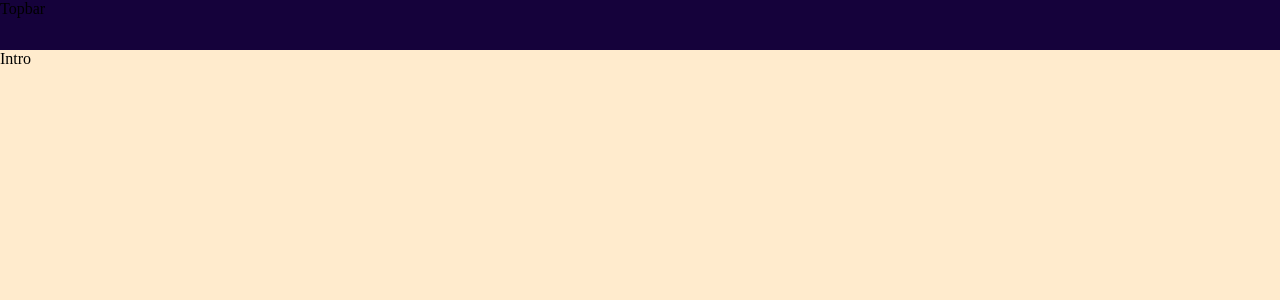
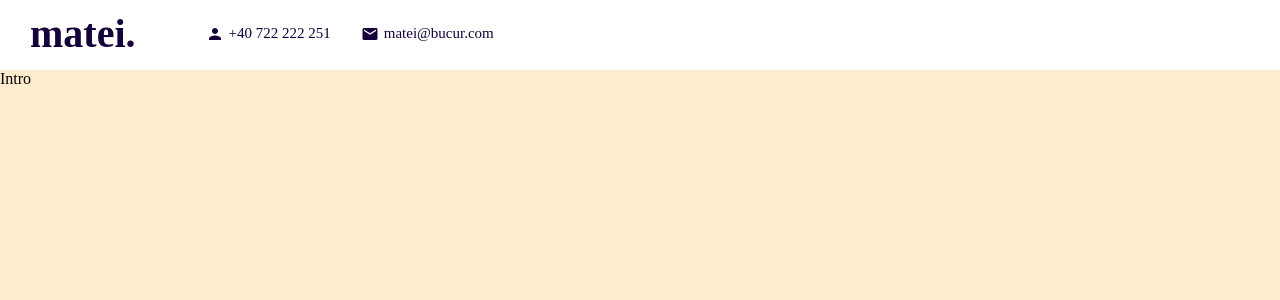
Before and after one commit to mateib47/mateib47.github.io, a React (Create React App) app: page / in a window 1280 px wide. Shown: the top 300 px of the page. Built offline with nearby package versions, Linux system fonts and the light colour scheme.

Commit message:
add navbar menu

```diff
--- a/src/app.scss
+++ b/src/app.scss
@@ -3,10 +3,11 @@
 
     .sections{
         width: 100%;
-        height: calc(100vh - 50px);
+        height: calc(100vh - 70px);
         background-color: burlywood;
         position: relative;
-        top: 50px;
+        top: 70px;
+        scroll-behavior: smooth;
         scroll-snap-type: y mandatory;
         scrollbar-width: none;
         &::-webkit-scrollbar{
@@ -15,7 +16,7 @@
 
         > * {
             width: 100vw;
-            height: calc(100vh - 50px);
+            height: calc(100vh - 70px);
             scroll-snap-align: start;
         }
     }
--- a/src/components/Contact/Contact.jsx
+++ b/src/components/Contact/Contact.jsx
@@ -2,7 +2,7 @@ import './contact.scss'
 
 const Contact = () => {
   return (
-    <div>Contact</div>
+    <div className='contact' id='contact'>Contact</div>
   )
 }
 
--- a/src/components/Intro/Intro.jsx
+++ b/src/components/Intro/Intro.jsx
@@ -2,7 +2,7 @@ import './intro.scss'
 
 const Intro = () => {
   return (
-    <div className='intro'>Intro</div>
+    <div className='intro' id='intro'>Intro</div>
   )
 }
 
--- a/src/components/Portofolio/Portofolio.jsx
+++ b/src/components/Portofolio/Portofolio.jsx
@@ -2,7 +2,7 @@ import './portofolio.scss'
 
 const Portofolio = () => {
   return (
-    <div className='portofolio'>Portofolio</div>
+    <div className='portofolio' id='portofolio'>Portofolio</div>
   )
 }
 
--- a/src/components/Testimonials/Testimonials.jsx
+++ b/src/components/Testimonials/Testimonials.jsx
@@ -2,7 +2,7 @@ import './testimonials.scss'
 
 const Testimonials = () => {
   return (
-    <div className='testimonials'>Testimonials</div>
+    <div className='testimonials' id='testimonials'>Testimonials</div>
   )
 }
 
--- a/src/components/Topbar/Topbar.jsx
+++ b/src/components/Topbar/Topbar.jsx
@@ -1,9 +1,25 @@
-import './topbar.scss'
+import "./topbar.scss";
+import {Person, Mail} from '@material-ui/icons'
 
 const Topbar = () => {
   return (
-    <div className='topbar'>Topbar</div>
-  )
-}
+    <div className="topbar">
+      <div className="wrapper">
+        <div className="left">
+          <a href="#intro" className="logo">matei.</a>
+          <div className="itemContainer">
+            <Person className="icon"/>
+            <span>+40 722 222 251</span>
+          </div>
+          <div className="itemContainer">
+            <Mail className="icon"/>
+            <span>matei@bucur.com</span>
+          </div>
+        </div>
+        <div className="right"></div>
+      </div>
+    </div>
+  );
+};
 
-export default Topbar
+export default Topbar;
--- a/src/components/Topbar/topbar.scss
+++ b/src/components/Topbar/topbar.scss
@@ -2,9 +2,44 @@
 
 .topbar{
     width: 100%;
-    height: 50px;
-    background-color: $mainColor;
+    height: 70px;
+    background-color: white;
+    color: $mainColor;
     position: fixed;
     top: 0;
     z-index: 2;
+
+    .wrapper{
+        padding: 10px 30px;
+        display: flex;
+        align-items: center;
+        justify-content: space-between;
+
+        .left{
+            display: flex;
+            align-items: center;
+
+            .logo{
+                font-size: 40px;
+                font-weight: 700;
+                text-decoration: none;
+                color: inherit;
+                margin-right: 40px;
+            }
+            .itemContainer{
+                display: flex;
+                align-items: center;
+                margin-left: 30px;
+
+                .icon{
+                    font-size: 18px;
+                    margin-right: 5px;
+                }
+                span{
+                    font-size: 15px;
+                    font-weight: 500;
+                }
+            }
+        }
+    }
 }
--- a/src/components/Works/Works.jsx
+++ b/src/components/Works/Works.jsx
@@ -2,7 +2,7 @@ import './works.scss'
 
 const Works = () => {
   return (
-    <div className='works'>Works</div>
+    <div className='works' id='works'>Works</div>
   )
 }
 
```
